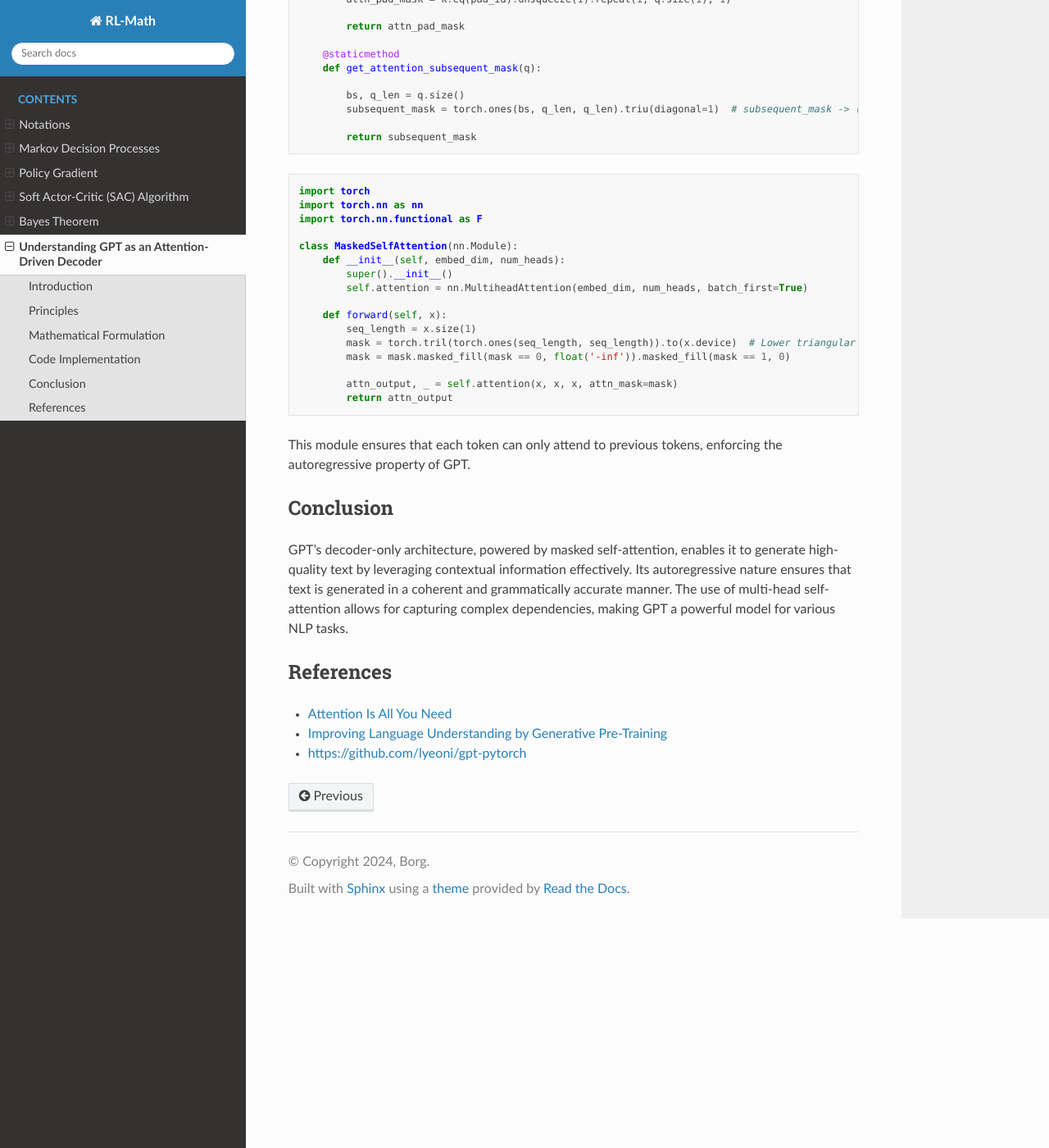
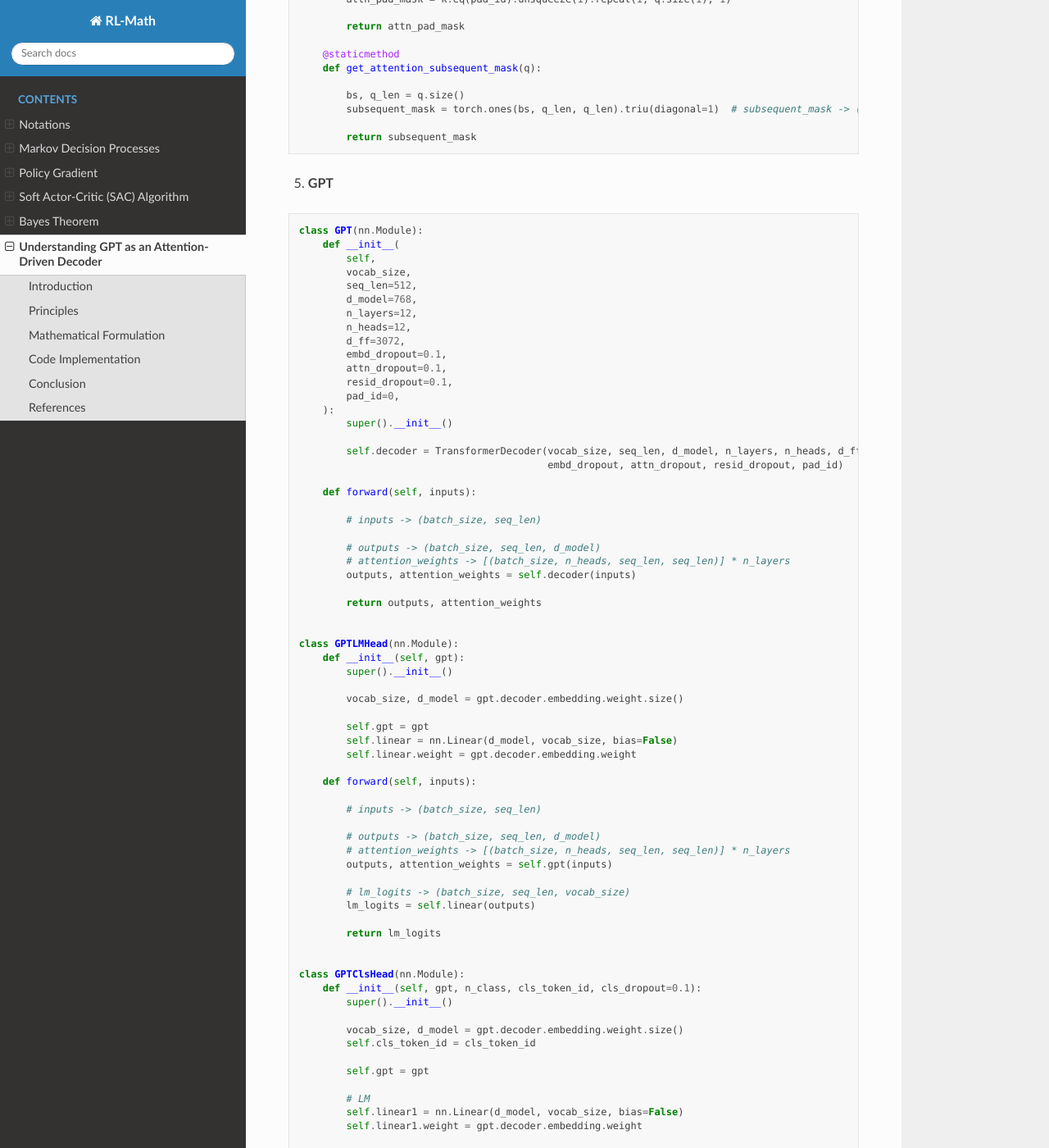
Before and after one commit to boyin96/Reinforcement-Learning-Math, a Sphinx documentation site: the page built from docs/source/gpt.rst, in a window 1280 px wide and 1400 px high, scrolled down 4745 px. Shown: the whole window at 82% size. Built offline with Sphinx 7.4.7 and the Read the Docs theme 3.1.0, drawn with Linux system fonts in a browser that asks for light colours; formulas are drawn with MathJax 3; some of the changed text lies outside the part shown.

Commit message:
Update gpt.rst

```diff
--- a/docs/source/gpt.rst
+++ b/docs/source/gpt.rst
@@ -247,26 +247,102 @@ The following PyTorch code demonstrates the simplified GPT-like layers:
 
            return subsequent_mask
 
+5. **GPT**
+
 .. code-block:: python
 
-   import torch
-   import torch.nn as nn
-   import torch.nn.functional as F
+   class GPT(nn.Module):
+       def __init__(
+           self,
+           vocab_size,
+           seq_len=512,
+           d_model=768,
+           n_layers=12,
+           n_heads=12,
+           d_ff=3072,
+           embd_dropout=0.1,
+           attn_dropout=0.1,
+           resid_dropout=0.1,
+           pad_id=0,
+       ):
+           super().__init__()
 
-   class MaskedSelfAttention(nn.Module):
-       def __init__(self, embed_dim, num_heads):
+           self.decoder = TransformerDecoder(vocab_size, seq_len, d_model, n_layers, n_heads, d_ff,
+                                             embd_dropout, attn_dropout, resid_dropout, pad_id)
+
+       def forward(self, inputs):
+
+           # inputs -> (batch_size, seq_len)
+
+           # outputs -> (batch_size, seq_len, d_model)
+           # attention_weights -> [(batch_size, n_heads, seq_len, seq_len)] * n_layers
+           outputs, attention_weights = self.decoder(inputs)
+
+           return outputs, attention_weights
+
+
+   class GPTLMHead(nn.Module):
+       def __init__(self, gpt):
            super().__init__()
-           self.attention = nn.MultiheadAttention(embed_dim, num_heads, batch_first=True)
 
-       def forward(self, x):
-           seq_length = x.size(1)
-           mask = torch.tril(torch.ones(seq_length, seq_length)).to(x.device)  # Lower triangular mask
-           mask = mask.masked_fill(mask == 0, float('-inf')).masked_fill(mask == 1, 0)
+           vocab_size, d_model = gpt.decoder.embedding.weight.size()
 
-           attn_output, _ = self.attention(x, x, x, attn_mask=mask)
-           return attn_output
+           self.gpt = gpt
+           self.linear = nn.Linear(d_model, vocab_size, bias=False)
+           self.linear.weight = gpt.decoder.embedding.weight
 
-This module ensures that each token can only attend to previous tokens, enforcing the autoregressive property of GPT.
+       def forward(self, inputs):
+
+           # inputs -> (batch_size, seq_len)
+
+           # outputs -> (batch_size, seq_len, d_model)
+           # attention_weights -> [(batch_size, n_heads, seq_len, seq_len)] * n_layers
+           outputs, attention_weights = self.gpt(inputs)
+
+           # lm_logits -> (batch_size, seq_len, vocab_size)
+           lm_logits = self.linear(outputs)
+
+           return lm_logits
+
+
+   class GPTClsHead(nn.Module):
+       def __init__(self, gpt, n_class, cls_token_id, cls_dropout=0.1):
+           super().__init__()
+
+           vocab_size, d_model = gpt.decoder.embedding.weight.size()
+           self.cls_token_id = cls_token_id
+
+           self.gpt = gpt
+
+           # LM
+           self.linear1 = nn.Linear(d_model, vocab_size, bias=False)
+           self.linear1.weight = gpt.decoder.embedding.weight
+
+           # Classification
+           self.linear2 = nn.Linear(d_model, n_class)
+           self.dropout = nn.Dropout(cls_dropout)
+
+           nn.init.normal_(self.linear2.weight, std=0.02)
+           nn.init.normal_(self.linear2.bias, 0)
+
+       def forward(self, inputs):
+
+           # inputs -> (batch_size, seq_len)
+
+           # outputs -> (batch_size, seq_len, d_model)
+           # attention_weights -> [(batch_size, n_heads, seq_len, seq_len)] * n_layers
+           outputs, attention_weights = self.gpt(inputs)
+
+           # lm_logits -> (batch_size, seq_len, vocab_size)
+           lm_logits = self.linear1(outputs)
+
+           # outputs -> (batch_size, d_model)
+           # cls_logits -> (batch_size, n_class)
+           outputs = outputs[inputs.eq(self.cls_token_id)]
+           cls_logits = self.linear2(self.dropout(outputs))
+
+           return lm_logits, cls_logits
+
 
 Conclusion
 ----------
```
